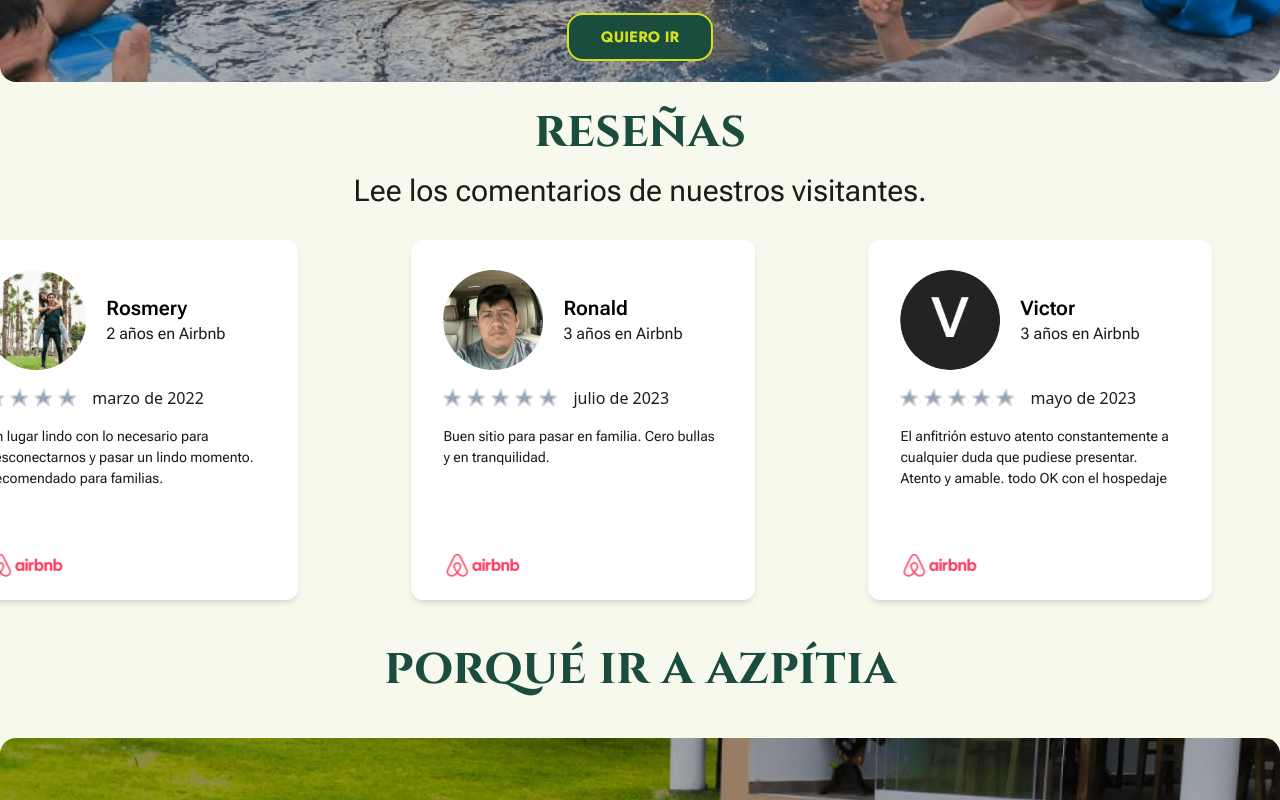
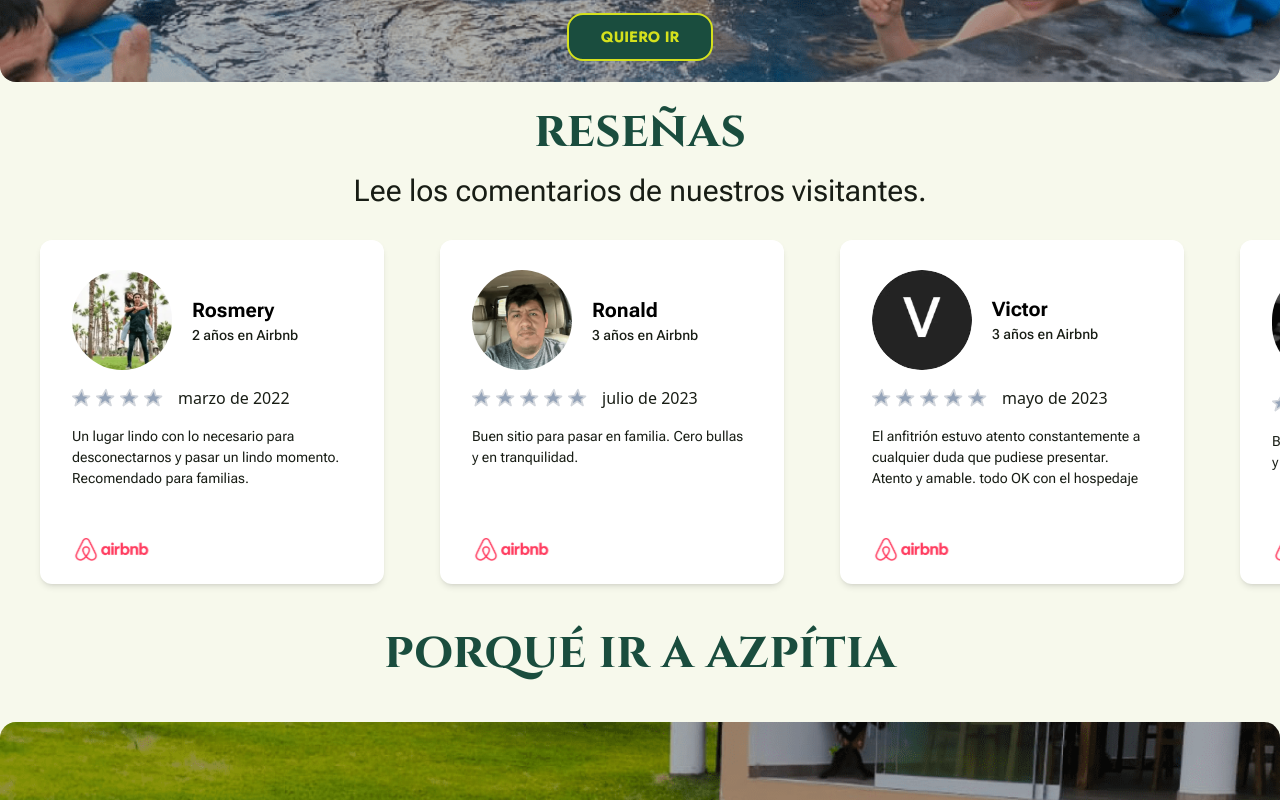
Before and after one commit to natxmd/Azpitia, a React (Vite) app: page / in a window 1280 px wide. Shown: the part 537-1337 px from the top of the page. Built offline with nearby package versions, Linux system fonts and the light colour scheme.

Commit message:
actualizado

```diff
--- a/src/components/card/CardComentarios.tsx
+++ b/src/components/card/CardComentarios.tsx
@@ -12,20 +12,20 @@ interface props {
 const CardComentarios: React.FC<props> = ({ name, rating, comment, location, date, image }) => {
 
    return (
-      <div className="bg-white rounded-[12px] shadow-md  max-w-[344px] w-full h-[360px] pt-[30px] px-[32px] pb-[20px]">
+      <div className="bg-white rounded-[12px] shadow-md max-w-[344px] w-full h-[344px] pt-[30px] px-[16px] sm:px-[32px] pb-[20px]">
          <div className='flex flex-col justify-between h-full'>
             <div className='grid gap-[16px]'>
                <div className="flex items-center gap-[20px]">
                   <img
                      src={image}
                      alt={name}
-                     className="w-[100px] rounded-full"
+                     className="w-[60px] sm:w-[100px] rounded-full"
                   />
                   <div className='grid font-RobotoFlex'>
-                     <h3 className="text-xl font-semibold">
+                     <h3 className="text-[16px] sm:text-[20px] font-bold">
                         {name}
                      </h3>
-                     <p className="text-[#181D15] font-RobotoFlex">
+                     <p className="text-[#181D15] font-RobotoFlex font-medium text-[14px]">
                         {location}
                      </p>
                   </div>
@@ -48,11 +48,11 @@ const CardComentarios: React.FC<props> = ({ name, rating, comment, location, dat
                       </svg>))
                       }
                   </div>
-                  <p className="text-[#181D15]">
+                  <p className="text-[#181D15] text-[14px] sm:text-[16px]">
                      {date}
                   </p>
                </div>
-               <p className="text-[#181D15] font-RobotoFlex text-[14px]">
+               <p className="text-[#181D15] font-RobotoFlex font-normal text-[12px] sm:text-[14px]">
                   {comment}
                </p>
             </div>
--- a/src/components/swipers/SwiperComentarios.tsx
+++ b/src/components/swipers/SwiperComentarios.tsx
@@ -13,16 +13,11 @@ export default function SwiperComentarios() {
                 breakpoints={{
                     270: {
                         slidesPerView: 1,
-                        spaceBetween: 10,
+                        spaceBetween: 20,
                         centeredSlides: true
                     },
                     360: {
-                        slidesPerView: 0.95,
-                        spaceBetween: 20,
-                        centeredSlides: true
-                    },
-                    400: {
-                        slidesPerView: 1.05,
+                        slidesPerView: 1.5,
                         spaceBetween: 20,
                         centeredSlides: true
                     },
@@ -30,18 +25,28 @@ export default function SwiperComentarios() {
                         slidesPerView: 1.3,
                         centeredSlides: true
                     },
-                    640: {
+                    600: {
                         slidesPerView: 1.6,
                         centeredSlides: true
                     },
+                    700: {
+                        slidesPerView: 1.9,
+                        centeredSlides: true
+                    },
                     800: {
-                        slidesPerView: 1.9,
+                        slidesPerView: 2.3,
+                        centeredSlides: true
                     },
                     920: {
                         slidesPerView: 2.5,
+                        centeredSlides: true
                     },
                     1024: {
                         slidesPerView: 2.8,
+                        centeredSlides: true
+                    },
+                    1120: {
+                        slidesPerView: 3.2,
                         centeredSlides: true
                     },
                     1320: {
```
